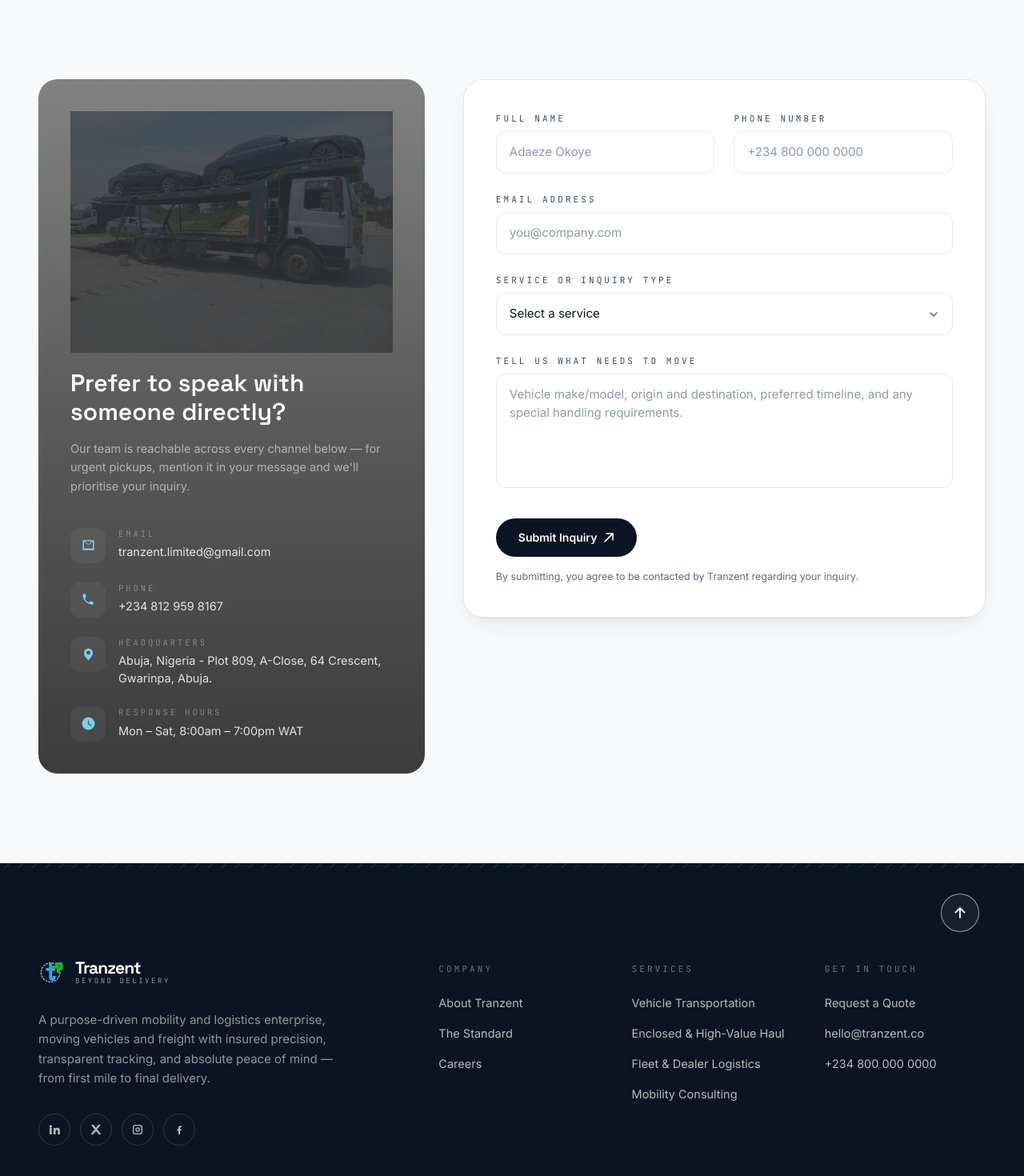
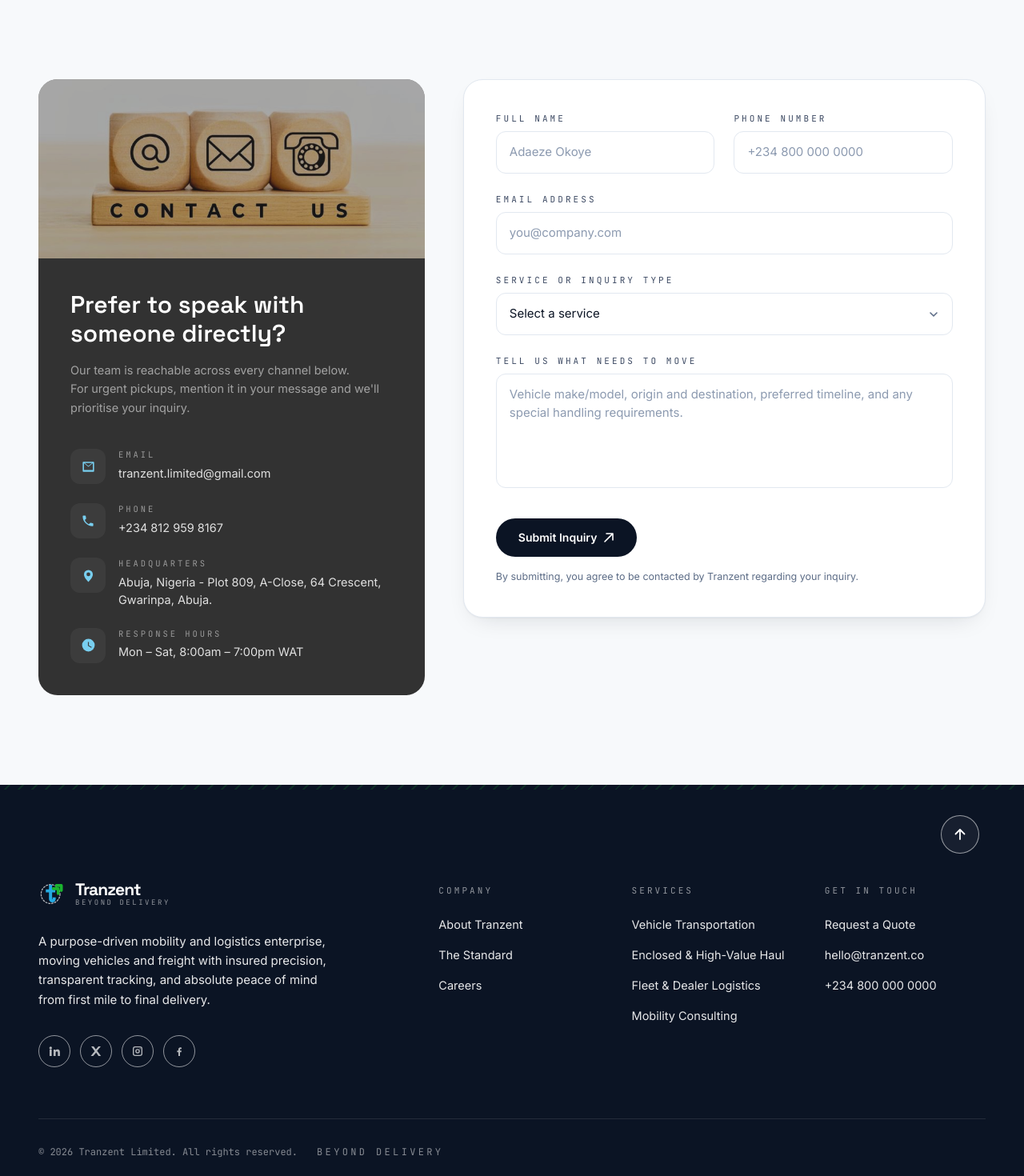
Before and after one commit to emuobopleasure/tranzent-limited, a Next.js app: page /contact in a window 1280 px wide. Shown: the part 460-1930 px from the top of the page at 80% size. Built offline with nearby package versions, Linux system fonts and the light colour scheme.

Commit message:
feat: implement sharp background graphics layout for contact and finalize footer layout

```diff
--- a/app/contact/page.js
+++ b/app/contact/page.js
@@ -51,38 +51,35 @@ export default function ContactPage() {
       <PageHero
         eyebrow="Request a Quote"
         title="Tell us what needs to move."
-        copy="Share a few details and we'll respond with a routed quote within one business day — no call required to get started."
+        copy="Share a few details and we'll respond with a routed quote within one business day, no call required to get started."
       />
 
       <section className="bg-paper py-24 sm:py-28">
         <div className="container-brand grid grid-cols-1 gap-10 lg:grid-cols-[0.85fr_1.15fr] lg:gap-12">
           <Reveal>
-            <div className="relative flex h-full flex-col justify-between overflow-hidden rounded-3xl p-8 sm:p-10">
+            <div className="flex h-full flex-col overflow-hidden rounded-3xl bg-charcoal">
               <MediaFrame
-                src="/images/hero-car-carrier.jpg"
-                alt=""
-                className="absolute inset-0"
-                imgClassName="object-[center_60%]"
-                overlay="full"
+                src="/images/contact/contact2.jpg"
+                alt="Tranzent car carrier truck loaded with vehicles"
+                className="h-48 w-full sm:h-56 opacity-60"
+                imgClassName="object-[center_55%]"
+                overlay="none"
                 fallback={<CarCarrierIllustration className="h-full w-full" />}
               />
-              <div className="pointer-events-none absolute inset-0 bg-gradient-to-t from-charcoal/95 via-charcoal/80 to-charcoal/60" />
-              <div className="relative">
-                {/* <span className="eyebrow text-primary-300">
-                  <span className="h-1.5 w-1.5 rounded-full bg-secondary" />
-                  Direct Contact
-                </span> */}
-                <h2 className="mt-5 font-display text-2xl font-semibold text-white sm:text-3xl">
+
+              <div className="flex flex-1 flex-col justify-between p-8 sm:p-10">
+                <div>
+                  <h2 className="font-display text-2xl font-semibold text-white sm:text-3xl">
                     Prefer to speak with someone directly?
                   </h2>
                   <p className="mt-4 text-[14.5px] leading-relaxed text-white/55">
-                  Our team is reachable across every channel below — for
+                    Our team is reachable across every channel below. <br/>For
                     urgent pickups, mention it in your message and we'll
                     prioritise your inquiry.
                   </p>
                 </div>
 
-              <ul className="relative mt-10 flex flex-col gap-6">
+                <ul className="mt-10 flex flex-col gap-6">
                   {INFO.map((item) => {
                     const Wrapper = item.href ? "a" : "div";
                     return (
@@ -97,7 +94,7 @@ export default function ContactPage() {
                             </svg>
                           </span>
                           <span>
-                          <span className="block font-mono text-[10.5px] uppercase tracking-widest2 text-white/35">
+                            <span className="block font-mono text-[10.5px] uppercase tracking-widest2 text-white/50">
                               {item.label}
                             </span>
                             <span className="mt-1 block text-[14.5px] text-white/85 transition-colors duration-300 ease-signature group-hover:text-primary-300">
@@ -110,6 +107,7 @@ export default function ContactPage() {
                   })}
                 </ul>
               </div>
+            </div>
           </Reveal>
 
           <Reveal delay={120}>
--- a/components/Footer.jsx
+++ b/components/Footer.jsx
@@ -64,10 +64,10 @@ export default function Footer() {
         <div className="grid grid-cols-1 gap-14 lg:grid-cols-[1.3fr_2fr]">
           <div>
             <Logo variant="light" withTagline />
-            <p className="mt-6 max-w-sm text-[15px] leading-relaxed text-white/55">
+            <p className="mt-6 max-w-sm text-[15px] leading-relaxed text-white/90">
               A purpose-driven mobility and logistics enterprise, moving vehicles
               and freight with insured precision, transparent tracking, and
-              absolute peace of mind — from first mile to final delivery.
+              absolute peace of mind from first mile to final delivery.
             </p>
             <div className="mt-8 flex items-center gap-3">
               {SOCIALS.map((s) => (
@@ -77,7 +77,7 @@ export default function Footer() {
                   target="_blank"
                   rel="noreferrer"
                   aria-label={s.label}
-                  className="flex h-10 w-10 items-center justify-center rounded-full border border-white/15 text-white/70 transition-all duration-300 ease-signature hover:-translate-y-1 hover:border-primary hover:text-primary hover:shadow-glow-primary"
+                  className="flex h-10 w-10 items-center justify-center rounded-full border border-white/55 text-white/70 transition-all duration-300 ease-signature hover:-translate-y-1 hover:border-primary hover:text-primary hover:shadow-glow-primary"
                 >
                   <svg width="16" height="16" viewBox="0 0 24 24" fill="currentColor" aria-hidden="true">
                     <path d={s.path} />
@@ -90,13 +90,13 @@ export default function Footer() {
           <div className="grid grid-cols-2 gap-10 sm:grid-cols-3">
             {COLUMNS.map((col) => (
               <div key={col.title}>
-                <h3 className="eyebrow text-white/40">{col.title}</h3>
+                <h3 className="eyebrow text-white/55">{col.title}</h3>
                 <ul className="mt-5 flex flex-col gap-3.5">
                   {col.links.map((link) => (
                     <li key={link.label}>
                       <Link
                         href={link.href}
-                        className="text-[14.5px] text-white/70 transition-colors duration-200 hover:text-primary"
+                        className="text-[14.5px] text-white/90 transition-colors duration-200 hover:text-primary"
                       >
                         {link.label}
                       </Link>
@@ -110,10 +110,10 @@ export default function Footer() {
 
         <div className="mt-16 flex flex-col items-start justify-between gap-6 border-t border-white/10 pt-8 sm:flex-row sm:items-center">
           <div className="flex items-center gap-6">
-            <p className="font-mono text-[12px] text-white/35">
-              © {new Date().getFullYear()} Tranzent. All rights reserved.
+            <p className="font-mono text-[12px] text-white/50">
+              © {new Date().getFullYear()} Tranzent Limited. All rights reserved.
             </p>
-            <p className="hidden font-mono text-[12px] uppercase tracking-widest2 text-white/35 sm:block">
+            <p className="hidden font-mono text-[12px] uppercase tracking-widest2 text-white/50 sm:block">
               Beyond Delivery
             </p>
           </div>
```
Also changed, not shown: public/images/contact/contact2.jpg (added). Lines whose indentation alone changed are shown as unchanged.
